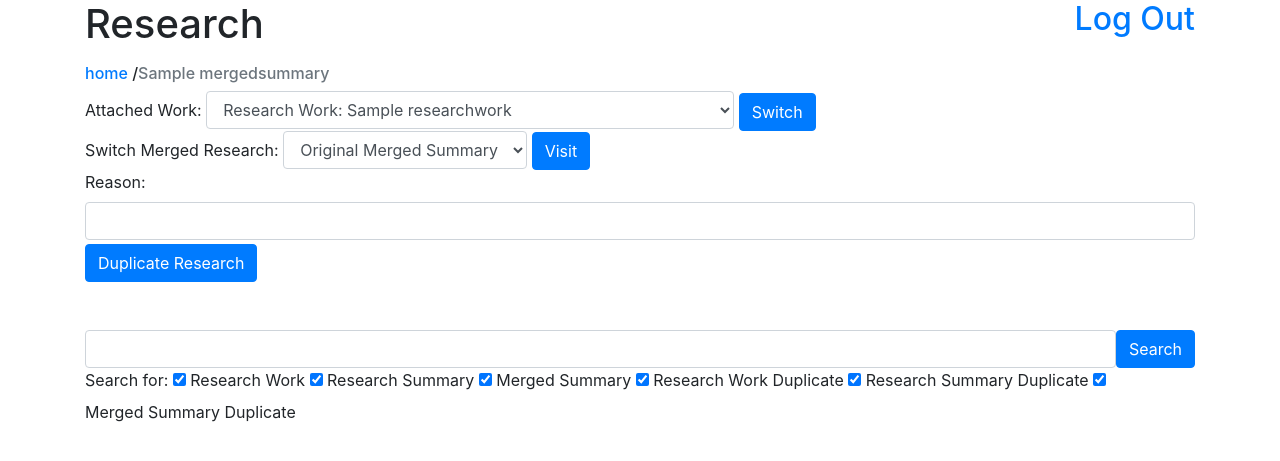
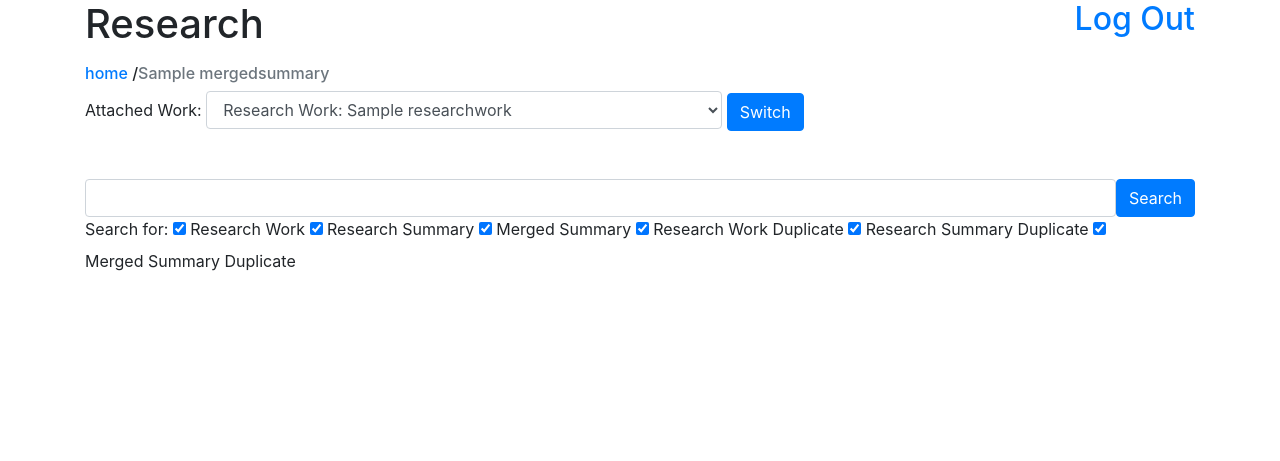
Before and after one commit to zindazed/research-manager, a Django app: page /mergedSummary/1 in a window 1280 px wide. Shown: the top 461 px of the page. Run offline with Django 3.2, Linux system fonts and the light colour scheme; tables that the repository leaves empty hold one stand-in row (values such as "Sample post"); some libraries are stand-ins or nearby versions.

Commit message:
removed Merge duplicates

```diff
--- a/research_app/templates/research_app/mergedSummary.html
+++ b/research_app/templates/research_app/mergedSummary.html
@@ -113,34 +113,6 @@
         {% endif %}
         <!-- ---stop -->
 
-        <form action="{% url 'switchMerge' mergedSummaryTopic.id %}#Work" method="get" style="display: inline;">
-            <input type="hidden" name="duplicateId" value="{{summaryDuplicate.id}}">
-            <input type="hidden" name="isDuplicate" value="{{isDuplicate}}">
-            <input type="hidden" name="workId" value="{{work.id}}">
-            <input type="hidden" name="docType" value="{{type}}">
-
-            <span>Switch Merged Research:</span>
-            <select class="form-control" style="display: inline; width: auto;" name="merge" id="merge">
-                <option value="original" style="color: blueviolet;">Original Merged Summary</option>
-                {% for merge in mergedSummary.mergedSummaryDuplicates.all %}
-                    <option value="{{merge.id}}">{{merge.reason}}</option>
-                {% endfor %}
-            </select>
-            <button class=" btn btn-primary" type="submit">Visit</button>
-        </form>
-
-        <form action="{% url 'duplicateMerge' mergedSummaryTopic.id %}#Work" method="post">
-            {% csrf_token %}
-            <input type="hidden" name="duplicateId" value="{{summaryDuplicate.id}}">
-            <input type="hidden" name="isDuplicate" value="{{isDuplicate}}">
-            <input type="hidden" name="workId" value="{{work.id}}">
-            <input type="hidden" name="docType" value="{{type}}">
-
-            <label for="reason">Reason:</label>
-            <input class="form-control" style="display: inline;" type="text" name="reason" id="reason">
-            <button class="btn mt-1 btn-primary" type="submit">Duplicate Research</button>
-        </form>
-
         <!-- Merged Search -->
         <div id="search" class="mt-5">
             <form action="{% url 'mergedSearch' mergedSummaryTopic.id %}#search" method="get">
--- a/research_app/urls.py
+++ b/research_app/urls.py
@@ -23,12 +23,12 @@ urlpatterns = [
     path('editResearch/<int:topicId>', views.editResearch, name="editResearch"),
     path('editWork/<int:mergedSummaryTopicId>', views.editWork, name="editWork"),
 
-    path('switchMerge/<int:mergedSummaryTopicId>', views.switchMerge, name="switchMerge"),
+    # path('switchMerge/<int:mergedSummaryTopicId>', views.switchMerge, name="switchMerge"),
 
     path('attachWork/<int:mergedSummaryTopicId>', views.attachWork, name="attachWork"),
     path('detachWork/<int:mergedSummaryTopicId>', views.detachWork, name="detachWork"),
 
-    path('duplicateMerge/<int:mergedSummaryTopicId>', views.duplicateMerge, name="duplicateMerge"),
+    # path('duplicateMerge/<int:mergedSummaryTopicId>', views.duplicateMerge, name="duplicateMerge"),
 
     path('switchSummary/<int:topicId>', views.switchSummary, name="switchSummary"),
     path('switchResearch/<int:topicId>', views.switchResearch, name="switchResearch"),
--- a/research_app/views.py
+++ b/research_app/views.py
@@ -691,24 +691,13 @@ def editWork(request,mergedSummaryTopicId):
                     researchSummary.work = work
                     researchSummary.save()
             elif docType == "mergedSummary":
-                if isDuplicate:
-                    mergedSummaryDuplicate = MergedSummaryDuplicate.objects.get(id = workId)
-                    mergedSummaryDuplicate.work = mergedSummaryWork
-                    mergedSummaryDuplicate.save()
-                else:
-                    mergedSummary = MergedSummary.objects.get(id = workId)
-                    mergedSummary.work = mergedSummary
-                    mergedSummary.save()
-
-
-        if duplicateId:
-            theMergedSummaryDuplicate = MergedSummaryDuplicate.objects.get(id = duplicateId)
-            theMergedSummaryDuplicate.work = mergedSummaryWork
-            theMergedSummaryDuplicate.save()
-        else:
-            theMergedSummary = MergedSummary.objects.get(id = mergedSummaryTopicId)
-            theMergedSummary.work = mergedSummaryWork
-            theMergedSummary.save()
+                mergedSummary = MergedSummary.objects.get(id = workId)
+                mergedSummary.work = mergedSummary
+                mergedSummary.save()
+
+        theMergedSummary = MergedSummary.objects.get(id = mergedSummaryTopicId)
+        theMergedSummary.work = mergedSummaryWork
+        theMergedSummary.save()
 
         request.session["successMessage"] = "Saved Work successfully"
         request.session["failMessage"] = ""
@@ -782,12 +771,8 @@ def detachWork(request, mergedSummaryTopicId):
                 researchSummary = ResearchSummary.objects.get(id = resultId)
                 mergedSummary.attachedResearchSummaries.remove(researchSummary)
         if resultDocType == "mergedSummary":
-            if isResultDuplicate == "True":
-                mergedSummaryDuplicate = MergedSummaryDuplicate.objects.get(id = resultId)
-                mergedSummary.attachedMergedSummaryDuplicates.remove(mergedSummaryDuplicate)
-            else:
-                attachedMergedSummary = MergedSummary.objects.get(id = resultId)
-                mergedSummary.attachedMergedSummaries.remove(attachedMergedSummary)
+            attachedMergedSummary = MergedSummary.objects.get(id = resultId)
+            mergedSummary.attachedMergedSummaries.remove(attachedMergedSummary)
 
         mergedSummary.save()
         request.session["failMessage"] = ""
@@ -829,12 +814,8 @@ def attachWork(request, mergedSummaryTopicId):
                 researchSummary = ResearchSummary.objects.get(id = resultId)
                 mergedSummary.attachedResearchSummaries.add(researchSummary)
         if resultDocType == "mergedSummary":
-            if isResultDuplicate == "True":
-                mergedSummaryDuplicate = MergedSummaryDuplicate.objects.get(id = resultId)
-                mergedSummary.attachedMergedSummaryDuplicates.add(mergedSummaryDuplicate)
-            else:
-                attachedMergedSummary = MergedSummary.objects.get(id = resultId)
-                mergedSummary.attachedMergedSummaries.add(attachedMergedSummary)
+            attachedMergedSummary = MergedSummary.objects.get(id = resultId)
+            mergedSummary.attachedMergedSummaries.add(attachedMergedSummary)
 
         mergedSummary.save()
         request.session["failMessage"] = ""
@@ -921,17 +902,6 @@ def mergedSearch(request,topicId):
                         "docType": "researchSummary",
                         "name": nameResult.name,
                         "reason": summaryDuplicate.reason,
-                        }
-                        searchResults.append(result)
-
-                if nameResult.docType == "Merged Summary" and "Merged Summary Duplicate" in docTypes:
-                    for mergedDuplicate in nameResult.mergedSummaryDuplicates.all():
-                        result = {
-                        "id": mergedDuplicate.id,
-                        "isDuplicate": "True",
-                        "docType": "mergedSummary",
-                        "name": nameResult.name,
-                        "reason": mergedDuplicate.reason,
                         }
                         searchResults.append(result)
 
@@ -970,17 +940,11 @@ def mergedSearch(request,topicId):
                     work = ResearchSummary.objects.get(id = workId)
                     workTopic = work.researchWork
             if docType == "mergedSummary":
-                if isDuplicate == "True":
-                    work = MergedSummaryDuplicate.objects.get(id = workId)
-                    workTopic = work.originalMergedSummary
-                else:
-                    work = MergedSummary.objects.get(id = workId)
-                    workTopic = work
+                work = MergedSummary.objects.get(id = workId)
+                workTopic = work
 
 
             summaryDuplicate = False
-            if duplicateId:
-                summaryDuplicate = MergedSummaryDuplicate.objects.get(id = duplicateId)
         else:
             work = False
             summaryDuplicate = False
@@ -1047,16 +1011,6 @@ def mergedSearch(request,topicId):
                 "docType": "mergedSummary",
                 "name": attachedResult.name,
                 "reason": False,
-            }
-            attachedWork.append(result)
-
-        for attachedResult in mergedSummary.attachedMergedSummaryDuplicates.all():
-            result = {
-                "id": attachedResult.id,
-                "isDuplicate": "True",
-                "docType": "mergedSummary",
-                "name": attachedResult.originalMergedSummary.name,
-                "reason": attachedResult.reason,
             }
             attachedWork.append(result)
 
@@ -1076,8 +1030,10 @@ def mergedSearch(request,topicId):
 
 def switchWork(request, mergedSummaryTopicId):
     if request.method=='GET':
-        attachedWork = request.GET["attachedWork"]
-
+        attachedWork = request.GET.get("attachedWork",False)
+
+        if not attachedWork:
+            return redirect("mergedSummary",mergedSummaryTopicId)
         attachedParts = attachedWork.split("-")
         request.session["failMessage"] = ""
         request.session["successMessage"] = "Switched attached Work Successfully"
@@ -1090,72 +1046,6 @@ def switchWork(request, mergedSummaryTopicId):
         url = '{}?{}'.format(base_url, query_String)
         return redirect(url)
 
-def switchMerge(request, mergedSummaryTopicId):
-    if request.method=='GET':
-        merge = request.GET["merge"]
-
-        duplicateId = request.GET.get("duplicateId",False)
-        isDuplicate = request.GET.get("isDuplicate",False)
-        workId = request.GET.get("workId",False)
-        docType = request.GET.get("docType",False)
-        if merge == "original":
-            request.session["failMessage"] = ""
-            request.session["successMessage"] = "Switched to original Merged Summary Successfully"
-            base_url = reverse("mergedSummary", kwargs={'topicId': mergedSummaryTopicId})
-            query_String = urlencode({
-                "docType": docType,
-                "workId": workId,
-                "isDuplicate": isDuplicate,
-                })
-            url = '{}?{}'.format(base_url, query_String)
-            return redirect(url)
-        else:
-            request.session["failMessage"] = ""
-            request.session["successMessage"] = "Switched to the Merged Summary Duplicate successfully"
-            base_url = reverse("mergedSummary", kwargs={'topicId': mergedSummaryTopicId})
-            query_String = urlencode({
-                "docType": docType,
-                "workId": workId,
-                "isDuplicate": isDuplicate,
-                "duplicateId": merge,
-                })
-            url = '{}?{}'.format(base_url, query_String)
-            return redirect(url)
-
-def duplicateMerge(request, mergedSummaryTopicId):
-    if request.method=='POST':
-        reason = request.POST["reason"]
-
-        mergedSummary = MergedSummary.objects.get(id = mergedSummaryTopicId)
-
-        if MergedSummaryDuplicate.objects.filter(Q(reason = reason) & Q(originalMergedSummary = mergedSummary)).exists():
-            request.session["successMessage"] = ""
-            request.session["failMessage"] = f"A Duplicate of this Merged Summary with the reason ({reason}) already exists"
-        else:
-            mergedSummaryDuplicate = MergedSummaryDuplicate(
-                reason = reason,
-                originalMergedSummary = mergedSummary,
-            )
-            mergedSummaryDuplicate.save()
-
-            request.session["successMessage"] = f"Merged Summary Duplicate, (reason:{reason}) created successfully"
-            request.session["failMessage"] = ""
-
-        duplicateId = request.POST.get("duplicateId",False)
-        isDuplicate = request.POST.get("isDuplicate",False)
-        workId = request.POST.get("workId",False)
-        docType = request.POST.get("docType",False)
-
-        base_url = reverse("mergedSummary", kwargs={'topicId': mergedSummaryTopicId})
-        query_String = urlencode({
-            "docType": docType,
-            "workId": workId,
-            "isDuplicate": isDuplicate,
-            "duplicateId": duplicateId,
-            })
-        url = '{}?{}'.format(base_url, query_String)
-        return redirect(url)
-
 def mergedSummary(request,topicId):
     duplicateId = request.GET.get("duplicateId",False)
     isDuplicate = request.GET.get("isDuplicate",False)
@@ -1183,16 +1073,10 @@ def mergedSummary(request,topicId):
                 work = ResearchSummary.objects.get(id = workId)
                 workTopic = work.researchWork
         if docType == "mergedSummary":
-            if isDuplicate == "True":
-                work = MergedSummaryDuplicate.objects.get(id = workId)
-                workTopic = work.originalMergedSummary
-            else:
-                work = MergedSummary.objects.get(id = workId)
-                workTopic = work
+            work = MergedSummary.objects.get(id = workId)
+            workTopic = work
 
         summaryDuplicate = False
-        if duplicateId:
-            summaryDuplicate = MergedSummaryDuplicate.objects.get(id = duplicateId)
     else:
         work = False
         summaryDuplicate = False
@@ -1259,16 +1143,6 @@ def mergedSummary(request,topicId):
             "docType": "mergedSummary",
             "name": attachedResult.name,
             "reason": False,
-        }
-        attachedWork.append(result)
-
-    for attachedResult in mergedSummary.attachedMergedSummaryDuplicates.all():
-        result = {
-            "id": attachedResult.id,
-            "isDuplicate": "True",
-            "docType": "mergedSummary",
-            "name": attachedResult.originalMergedSummary.name,
-            "reason": attachedResult.reason,
         }
         attachedWork.append(result)
 
```
Also changed, not shown: research_app/models.py (+9 -9 lines).
